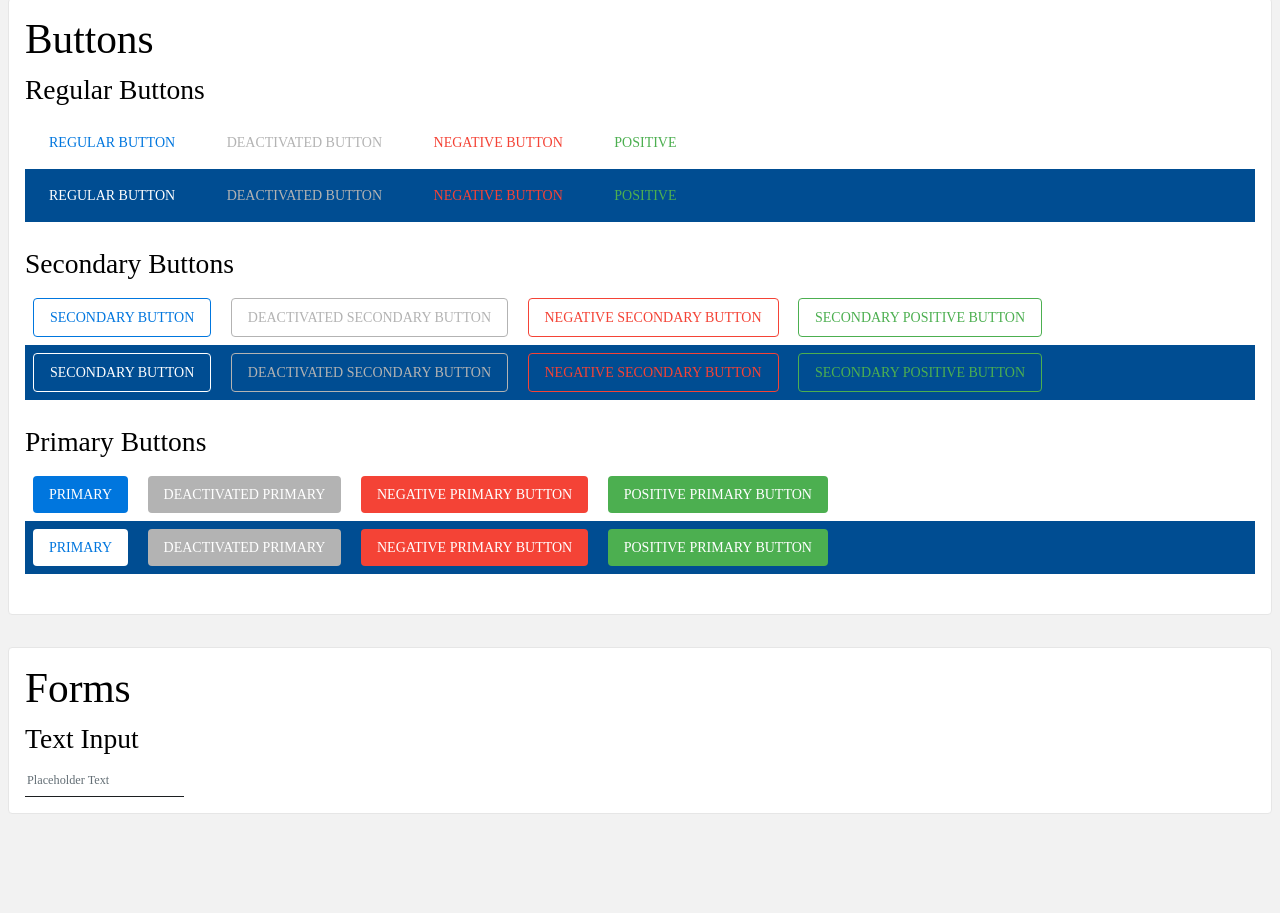
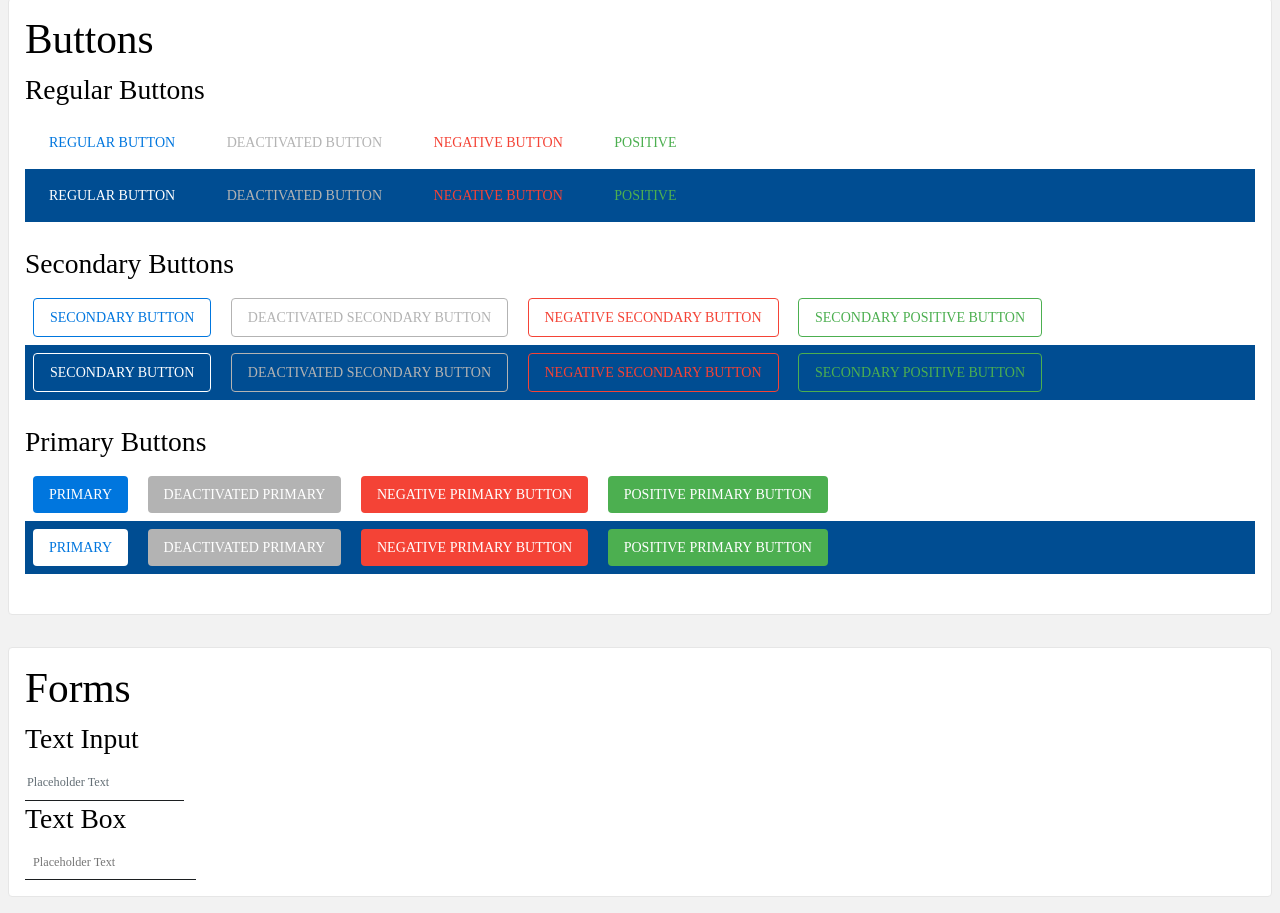
Before and after one commit to emkey/Design-System, a website: page index.html in a window 1280 px wide. Shown: the part 575-1488 px from the top of the page. Before the commit the page ends 1405 px from the top, so only its background shows below. Drawn offline with Linux system fonts and the light colour scheme.

Commit message:
Added border mixins and textarea input field

```diff
--- a/index.html
+++ b/index.html
@@ -95,6 +95,10 @@
 					<form>
 						<input type="text" placeholder="Placeholder Text" />
 					</form>
+					<h3>Text Box</h3>
+					<form>
+						<textarea placeholder="Placeholder Text" rows="1"></textarea>
+					</form>
 				</div>
 			</div>
 		</div>
--- a/scss/_quarks.scss
+++ b/scss/_quarks.scss
@@ -4,5 +4,6 @@
 @import 'quarks/typefaces';
 @import 'quarks/colors';
 @import 'quarks/spacing';
+@import 'quarks/borders';
 @import 'quarks/variables';
 @import 'quarks/grid';
--- a/scss/atoms/_forms.scss
+++ b/scss/atoms/_forms.scss
@@ -1,11 +1,12 @@
 input{
-	border-top: 0px;
-	border-left: 0px;
-	border-right: 0px;
-	border-bottom: 1px solid $kdarkgrey;
+	@include border-top(0px);
+	@include border-right(0px);
+	@include  border-bottom(1px solid $kdarkgrey);
+	@include border-left(0px);
 	font-size: ms(0);
 	font-weight: $font-weight;
 	font-family: $main-typeface;
+	line-height: $base-lineheight;
 	@include padding-top($normal-spacing);
 	@include padding-bottom($normal-spacing);
 	&::placeholder{
@@ -14,5 +15,30 @@ input{
 	}
 	&:focus{
 		border-color: lighten($kblue, 15%);
+		&::placeholder{
+			color: lighten($kblue, 15%);
+		}
 	}
 }
+textarea{
+	resize: none;
+	@include border-top(0px);
+	@include border-right(0px);
+	@include  border-bottom(1px solid $kdarkgrey);
+	@include border-left(0px);
+	font-family: $main-typeface;
+	font-weight: 300;
+	font-size: ms(0);
+	line-height: $base-lineheight;
+	color: lighten($kdarkgrey, 30%);
+	display: inline-block;
+	@include padding-top($normal-spacing);
+	@include padding-right($normal-spacing);
+	@include padding-bottom($normal-spacing);
+	@include padding-left($normal-spacing);
+	&:focus{
+	color: lighten($kblue, 15%);
+	background-color: darken($white, 15%);
+	@include border-bottom(1px solid $kblue);
+	}
+}
--- /dev/null
+++ b/scss/quarks/_borders.scss
@@ -0,0 +1,15 @@
+@mixin border($border-top, $border-right, $border-bottom, $border-left){
+	border: $border-top, $border-right, $border-bottom, $border-left;
+}
+@mixin border-top($border-size){
+	border-top: $border-size;
+}
+@mixin border-right($border-size){
+	border-right: $border-size;
+}
+@mixin border-bottom($border-size){
+	border-bottom: $border-size;
+}
+@mixin border-left($border-size){
+	border-left: $border-size;
+}
```
Also changed, not shown: css/style.css.
